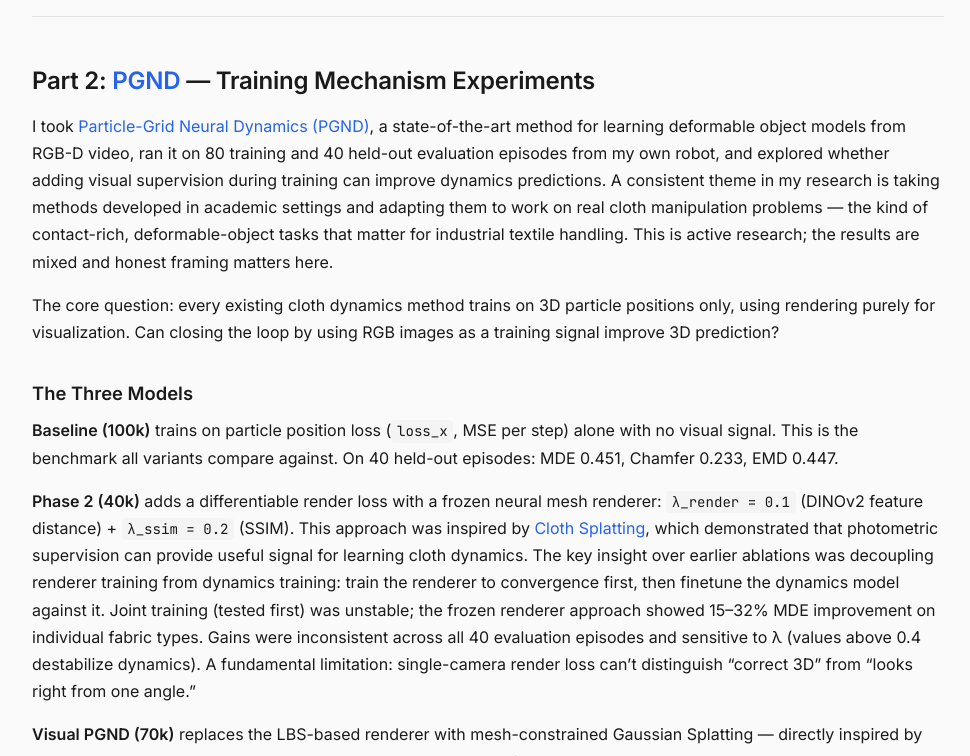
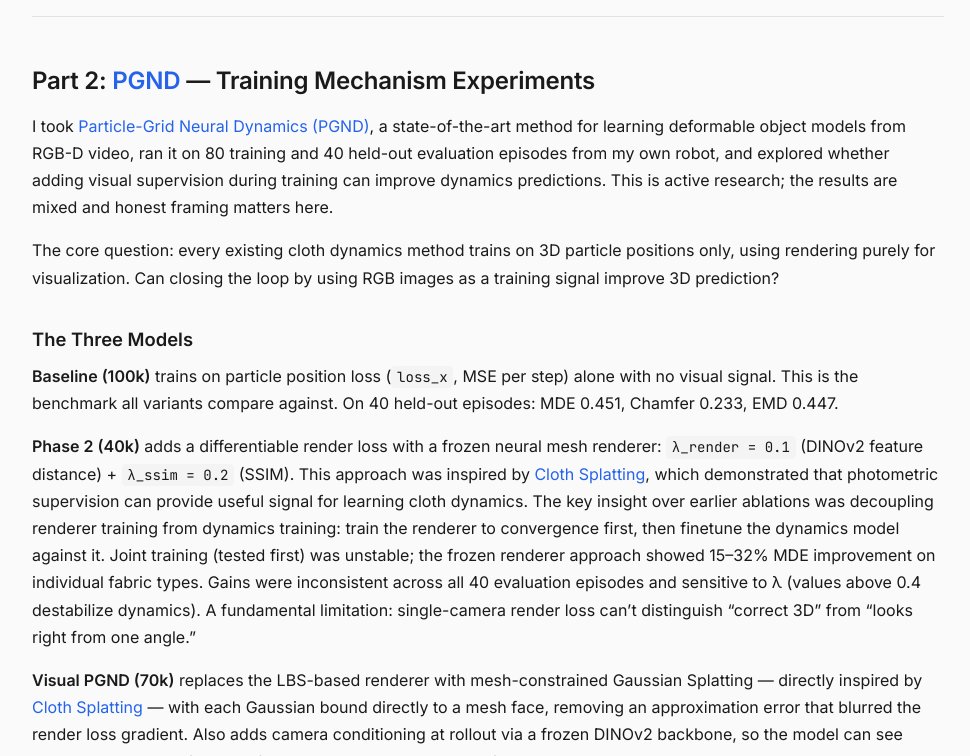
Before and after one commit to TabithaKO/TabithaKO.github.io, a Jekyll site: the page built from projects/cloth-dynamics.md, in a window 1280 px wide and 900 px high, scrolled down 5111 px, cut to the strip 144-900 px from the top of the window. Shown: the whole strip, without its empty margins (152-1122 px from the left). Built offline with Jekyll 4.4.1, drawn with Linux system fonts in a browser that asks for light colours.

Commit message:
Remove duplicate industry framing from cloth dynamics page

```diff
--- a/projects/cloth-dynamics.md
+++ b/projects/cloth-dynamics.md
@@ -87,7 +87,7 @@ Once the physical parameters are learned from a single training trajectory, the
 
 ## Part 2: [PGND](https://kywind.github.io/pgnd) — Training Mechanism Experiments
 
-I took [Particle-Grid Neural Dynamics (PGND)](https://kywind.github.io/pgnd), a state-of-the-art method for learning deformable object models from RGB-D video, ran it on 80 training and 40 held-out evaluation episodes from my own robot, and explored whether adding visual supervision during training can improve dynamics predictions. A consistent theme in my research is taking methods developed in academic settings and adapting them to work on real cloth manipulation problems — the kind of contact-rich, deformable-object tasks that matter for industrial textile handling. This is active research; the results are mixed and honest framing matters here.
+I took [Particle-Grid Neural Dynamics (PGND)](https://kywind.github.io/pgnd), a state-of-the-art method for learning deformable object models from RGB-D video, ran it on 80 training and 40 held-out evaluation episodes from my own robot, and explored whether adding visual supervision during training can improve dynamics predictions. This is active research; the results are mixed and honest framing matters here.
 
 The core question: every existing cloth dynamics method trains on 3D particle positions only, using rendering purely for visualization. Can closing the loop by using RGB images as a training signal improve 3D prediction?
 
```
